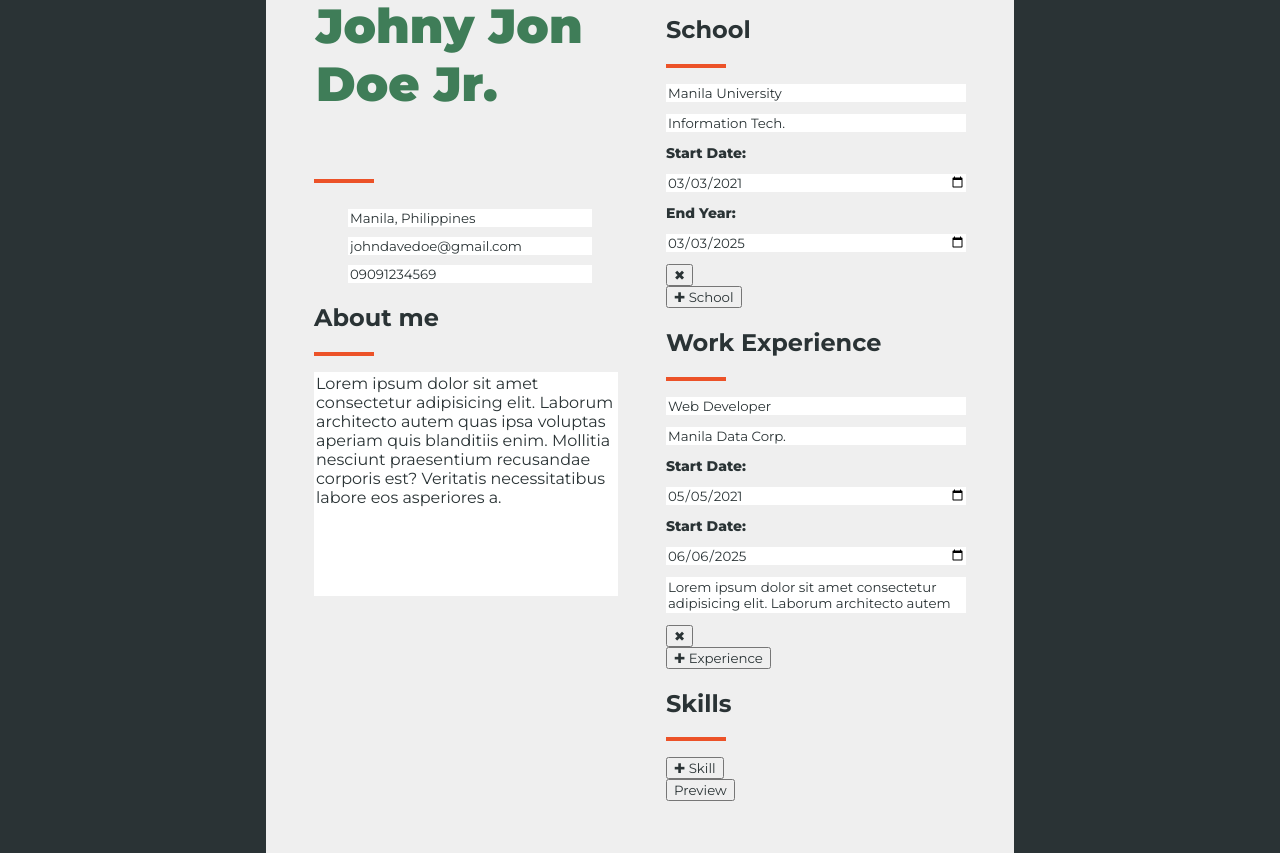
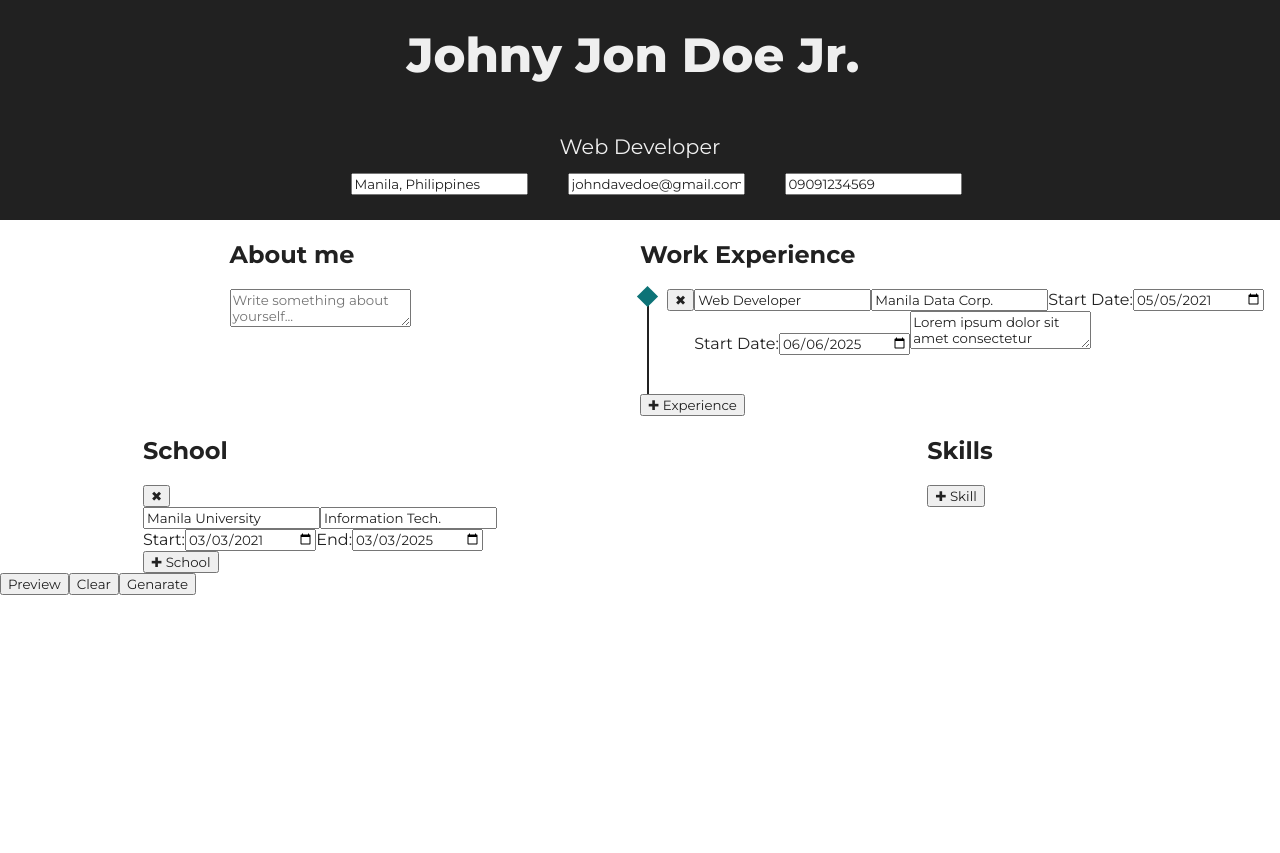
Before and after one commit to xxemat20xx/CV-App, a React (Vite) app: page / in a window 1280 px wide. After the commit the page ends 800 px from the top, so only its background shows below. Built offline with nearby package versions, Linux system fonts and the light colour scheme; some icons are missing.

Commit message:
commit changes 32825

```diff
--- a/src/App.jsx
+++ b/src/App.jsx
@@ -12,7 +12,8 @@ function App() {
     name: "Johny Jon Doe Jr. ",
     address: "Manila, Philippines",
     email: "johndavedoe@gmail.com",
-    contact: "09091234569",
+    phone: "09091234569",
+    jobTitle: "Web Developer",
   });
 
   const handlePersonalInfoChange = (updatedInfo) => {
@@ -52,21 +53,21 @@ function App() {
     }
   return (
     <>
-      <div className='cv-form'>
-            <div className='container'>
-            <div className="sidepanel-content">
+      <section className='cv-form'>
+        <div className="container">
             <PersonalDetails personalInfo={personalInfo} onChange={handlePersonalInfoChange} />
-            <Summary value={summary} onChange={setSummary} />
+            <div className="bottom-content">
+            <Summary />
+            <WorkExperience workExpInfo={workExpInfo} onChange={handleWorkExpChange}/>
+            <Education educationInfo={educationInfo} onChange={handleEducationChange}/>
+            <Skills value={skill} onChange={setSkill}/>
+
             </div>
+        </div>
 
-            <div className='rightpanel-content'>
-            <Education educationInfo={educationInfo} onChange={handleEducationChange}/>
-            <WorkExperience workExpInfo={workExpInfo} onChange={handleWorkExpChange}/>
-            <Skills value={skill} onChange={setSkill}/>
-            <button onClick={previewCV}>Preview</button>
-            </div>
-            </div>
-          {isPreviewOpen && (
+            {/* <button onClick={previewCV}>Preview</button> */}
+
+          {/* {isPreviewOpen && (
             <PreviewCV onClose={() => setIsPreviewOpen(false)}>
                 <div className="container">
                     <div className="sidepanel-content">
@@ -130,9 +131,13 @@ function App() {
                 </div>
 
             </PreviewCV>
-          )}
+          )} */}
+    </section>
+    <div className="navbar_buttons">
+        <button>Preview</button>
+        <button>Clear</button>
+        <button>Genarate</button>
     </div>
-
     </>
   )
 }
--- a/src/components/Education.jsx
+++ b/src/components/Education.jsx
@@ -1,4 +1,5 @@
 import React from 'react'
+
 export default function Education({educationInfo, onChange}) {
     const handleEducationChange = (index, event) =>{
 
@@ -26,11 +27,16 @@ export default function Education({educationInfo, onChange}) {
         onChange(updatedEducation);
       };
     return (
-        <div className='education-container'>
+        <div className="">
             <h2>School</h2>
-            <div className="underline"></div>
+            <div></div>
             {educationInfo.map((educationInfo, index) => (
-                <div key={index} className="education-entry">
+                <div key={index} className="">
+                    <div className="">
+                        <button className="" onClick={() => handleRemoveEducationBtn(index)}>&#10006;</button>
+                    </div>
+
+                    <div className="school_degree">
                     <input
                         type="text"
                         name="school"
@@ -47,7 +53,9 @@ export default function Education({educationInfo, onChange}) {
                         placeholder="Degree"
                     />
 
-                    <label htmlFor={`startYear-${index}`}>Start Date:</label>
+                    </div>
+
+                    <label htmlFor={`startYear-${index}`}>Start:</label>
                     <input
                         type="date"
                         id={`startYear-${index}`}
@@ -56,7 +64,7 @@ export default function Education({educationInfo, onChange}) {
                         onChange={(e) => handleEducationChange(index, e)}
                     />
 
-                    <label htmlFor={`endYear-${index}`}>End Year:</label>
+                    <label htmlFor={`endYear-${index}`}>End:</label>
                     <input
                         type="date"
                         id={`endYear-${index}`}
@@ -64,13 +72,9 @@ export default function Education({educationInfo, onChange}) {
                         value={educationInfo.endYear}
                         onChange={(e) => handleEducationChange(index, e)}
                     />
-                    <div className="educations-buttons">
-                    <button onClick={() => handleRemoveEducationBtn(index)}>&#10006;</button>
-                    </div>
-
                 </div>
             ))}
-                <div className="educations-buttons">
+                <div className="">
                 <button onClick={handleAddSchoolBtn}>&#10010; School</button>
                 </div>
 
--- a/src/components/PersonalDetails.jsx
+++ b/src/components/PersonalDetails.jsx
@@ -1,4 +1,5 @@
 import 'boxicons'
+import styles from '../modules/personalContainer.module.css'
 export default function PersonalDetails({ personalInfo, onChange }) {
   const handleOnChange = (event) => {
     const { name, value } = event.target;
@@ -9,48 +10,47 @@ export default function PersonalDetails({ personalInfo, onChange }) {
   };
 
   return (
-    <div className="personal-info">
+    <section className={styles.personal_container}>
 
-      <div className="name-content">
+        <div className={styles.name_jobTitle}>
+            <div className={styles.name_jobTitle_content}>
+
+
                   <textarea
-          name="name"
+                      name='name'
                       value={personalInfo.name}
                       onChange={handleOnChange}
-          placeholder="Enter your name"
                   />
+                  <input type="text"
+                          name='jobTitle'
+                          value={personalInfo.jobTitle}
+                          onChange={handleOnChange}
+                          placeholder='Enter your job title'/>
             </div>
-      <div className="underline"></div>
-      <div className="other-personal-info">
-      <div className="input-content">
-      <box-icon type='solid' name='location-plus' color='#3F7D58'></box-icon>
+            </div>
+            <div className={styles.contact_container}>
+                  <box-icon type='solid' name='location-plus' color="#14FFEC"></box-icon>
                   <input type="text"
-      name="address"
+                          name='address'
                           value={personalInfo.address}
                           onChange={handleOnChange}
-      placeholder="Enter your address"
-      />
-      </div>
-      <div className="input-content">
-      <box-icon name='envelope' type='solid' color='#3F7D58' ></box-icon>
-      <input
-        type="email"
-        name="email"
+                          placeholder='Enter your address'/>
+
+                  <box-icon type='solid' name='envelope' color="#14FFEC"></box-icon>
+                  <input type="text"
+                          name='email'
                           value={personalInfo.email}
                           onChange={handleOnChange}
-        placeholder="Enter Email"
-      />
+                          placeholder='Enter your email'/>
+
+                  <box-icon type='solid' name='phone' color="#14FFEC"></box-icon>
+                  <input type="text"
+                          name='phone'
+                          value={personalInfo.phone}
+                          onChange={handleOnChange}
+                          placeholder='Enter your phone'/>
             </div>
-      <div className="input-content">
-      <box-icon name='phone-call' type='solid' color='#3F7D58'></box-icon>
-      <input
-        type="text"
-        name="contact"
-        value={personalInfo.contact}
-        onChange={handleOnChange}
-        placeholder="Enter Contact Number"
-      />
-      </div>
-      </div>
-    </div>
+
+    </section>
   );
 }
--- a/src/components/Summary.jsx
+++ b/src/components/Summary.jsx
@@ -2,9 +2,8 @@ import React from 'react'
 
 export default function Summary({value, onChange}) {
   return (
-    <div className='summary-container'>
+    <div className="">
         <h2>About me</h2>
-        <div className="underline"></div>
         <textarea
             placeholder='Write something about yourself...'
             value={value}
--- a/src/components/WorkExperience.jsx
+++ b/src/components/WorkExperience.jsx
@@ -1,4 +1,5 @@
 import React from 'react'
+
 
 export default function WorkExperience({workExpInfo, onChange}) {
   const handleWorkExpChange = (index, event) => {
@@ -21,11 +22,22 @@ export default function WorkExperience({workExpInfo, onChange}) {
     onChange(updatedWorkExp);
   };
   return (
-    <div className='experience-container'>
+    <div className="">
       <h2>Work Experience</h2>
-      <div className="underline"></div>
+
+
         {workExpInfo.map((workExpInfo, index) => (
+
             <div key={index} className="experience-entry">
+               <div className="design-content">
+            <div className='design diamond'></div>
+            <div className='design line'></div>
+            </div>
+                <div className="experience-buttons">
+                  <button onClick={() => handleRemoveExperienceBtn(index)}>&#10006;</button>
+                </div>
+
+                <div className="workExp-content">
                 <input type="text"
                 name= "position"
                 value={workExpInfo.position}
@@ -59,13 +71,14 @@ export default function WorkExperience({workExpInfo, onChange}) {
                 onChange={(e) => handleWorkExpChange(index, e)}
                 placeholder="Job Description.."
                 />
-                  <div className="experience-buttons">
-                  <button onClick={() => handleRemoveExperienceBtn(index)}>&#10006;</button>
-                  </div>
 
+
+                </div>
             </div>
         ))}
+        <div className="workExp_buttons">
         <button onClick={handleAddExperienceBtn}>&#10010; Experience</button>
+        </div>
     </div>
   )
 }
--- a/src/index.css
+++ b/src/index.css
@@ -1,11 +1,11 @@
 @import url('https://fonts.googleapis.com/css2?family=Montserrat:ital,wght@0,100..900;1,100..900&display=swap');
 
 :root{
-  --orange: #EC5228;
-  --light-orange: #EF9651;
+  --grey:  #323232;
   --white: #EFEFEF;
-  --green: #3F7D58;
-  --black: #2A3335;
+  --green: #0D7377;
+  --skyblue: #14FFEC;
+  --black: #212121;
 }
 *{
   font-family: "Montserrat", sans-serif;
@@ -14,117 +14,31 @@
   color: var(--black);
 }
 body{
-  background-color: var(--black);
   margin: 0;
   padding: 0;
-  box-sizing: border-box;
-  font-family: "Montserrat", sans-serif;
-  font-optical-sizing: auto;
-  font-style: normal;
-
 }
-button{
-  cursor: pointer;
+.bottom-content{
+  display: grid;
+  grid-template-columns: repeat(2, 1fr);
+  justify-items: center;
 }
-.underline{
-  width: 60px;
-  height: 4px;
-  background-color: var(--orange);
-  margin: 1em 0;
+.design-content{
+  display: flex;
+  align-items: center;
+  flex-direction: column;
+  margin-right: 12px;
 }
-box-icon{
-  margin-right: 10px;
+.design.line{
+  height: 90px;
+  width: 2px;
+  background-color: var(--black);
 }
-.cv-form{
-  position: absolute;
-  top: 50%;
-  left: 50%;
-  transform: translate(-50%, -50%);
-  background-color: var(--white);
-  padding: 2em;
-  min-width: 595px;
-  min-height: 842px;
+.design.diamond{
+  width: 15px;
+  height: 15px;
+  transform: rotate(45deg);
+  background-color: var(--green);
 }
-.container{
-  display: flex;
-  gap: 20px;
-}
-.sidepanel-content,
-.rightpanel-content{
-  width: 300px;
-  padding: 1em;
-}
-/* PERSONAL DETAILS CSS */
-.personal-info .name-content textarea{
-  width: 100%;
-  min-height: 160px;
-  max-height: 450px;
-  overflow-wrap: break-word;
-  word-wrap: break-word;
-  white-space: pre-wrap;
-  font-size: 3rem;
-  font-weight: 900;
-  overflow: hidden;
-  color: var(--green);
-  background-color: transparent;
-}
-#personalInfo-name{
-  color: var(--green);
-  font-weight: 800;
-  font-size: 3.4rem;
-}
-.other-personal-info input{
-  width: 80%;
-}
-/* ABOUT ME CSS */
-.summary-container textarea{
-  width: 100%;
-  min-height: 220px;
-  max-height: 450px;
-  overflow-wrap: break-word;
-  word-wrap: break-word;
-  white-space: pre-wrap;
-  font-size: 1em;
-
-
-}
-/* EDUCATION CSS */
-.education-container{
-  width: 100%;
-
-}
-#degree,
-#jobPosition{
-  font-weight: 800;
-  font-size: 18px;
-  color: var(--green);
-}
-.education-entry,
 .experience-entry{
   display: flex;
-  flex-direction: column;
-  gap: 12px;
 }
-.education-entry label,
-.experience-container label{
-  font-size: 14px;
-  font-weight: 800;
-}
-/* PREVIEW CSS */
-.preview-overlay{
-  position: fixed;
-  top: 0;
-  left: 0;
-  width: 100%;
-  height: 100%;
-  background: rgba(0, 0, 0, 0.5);
-  display: flex;
-  justify-content: center;
-  align-items: center;
-}
-input, textarea{ /* reset */
-  border: none;
-  outline: none;
-  resize: none;
-  /* background-color: var(--white); */
-}
--- /dev/null
+++ b/src/modules/personalContainer.module.css
@@ -0,0 +1,44 @@
+:root{
+    --grey:  #323232;
+    --white: #EFEFEF;
+    --green: #0D7377;
+    --skyblue: #14FFEC;
+    --black: #212121;
+  }
+.personal_container{
+   background-color: var(--black);
+    padding: 1.5em;
+    position: relative;
+}
+.name_jobTitle_content{
+    display: flex;
+    flex-direction: column;
+    align-items: center;
+    justify-content: center;
+
+}
+.name_jobTitle_content input,
+.name_jobTitle_content textarea{
+    text-align: center;
+    border: none;
+    background-color: transparent;
+    color: var(--white);
+    resize: none;
+    margin-bottom: 12px;
+
+}
+.name_jobTitle_content input{
+    font-size: 1.3rem;
+}
+.name_jobTitle_content textarea{
+    font-size: 3rem;
+    height: 90px;
+    border-bottom: 3px solid var(--black);
+    font-weight: 800;
+}
+.contact_container{
+    display: flex;
+    align-items: center;
+    justify-content: center;
+    gap: 8px;
+}
```
Lines whose indentation alone changed are shown as unchanged.
